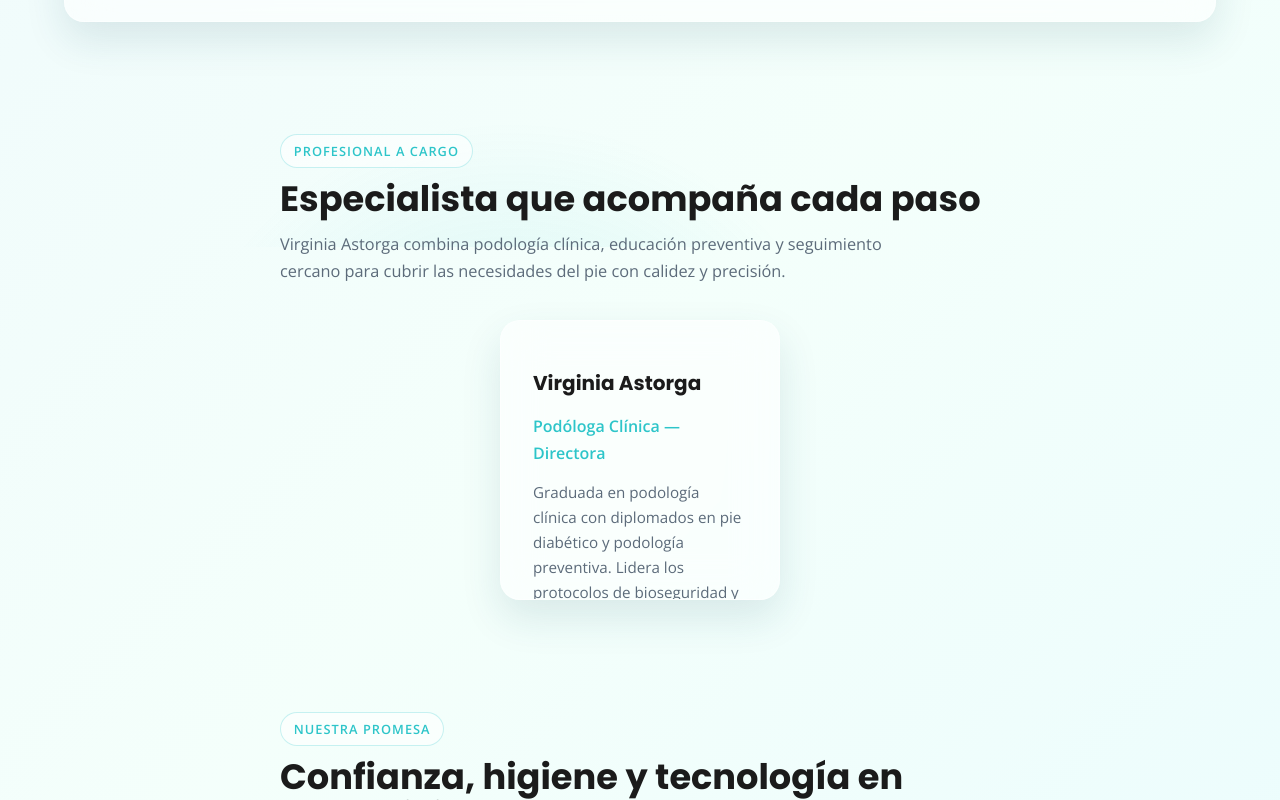
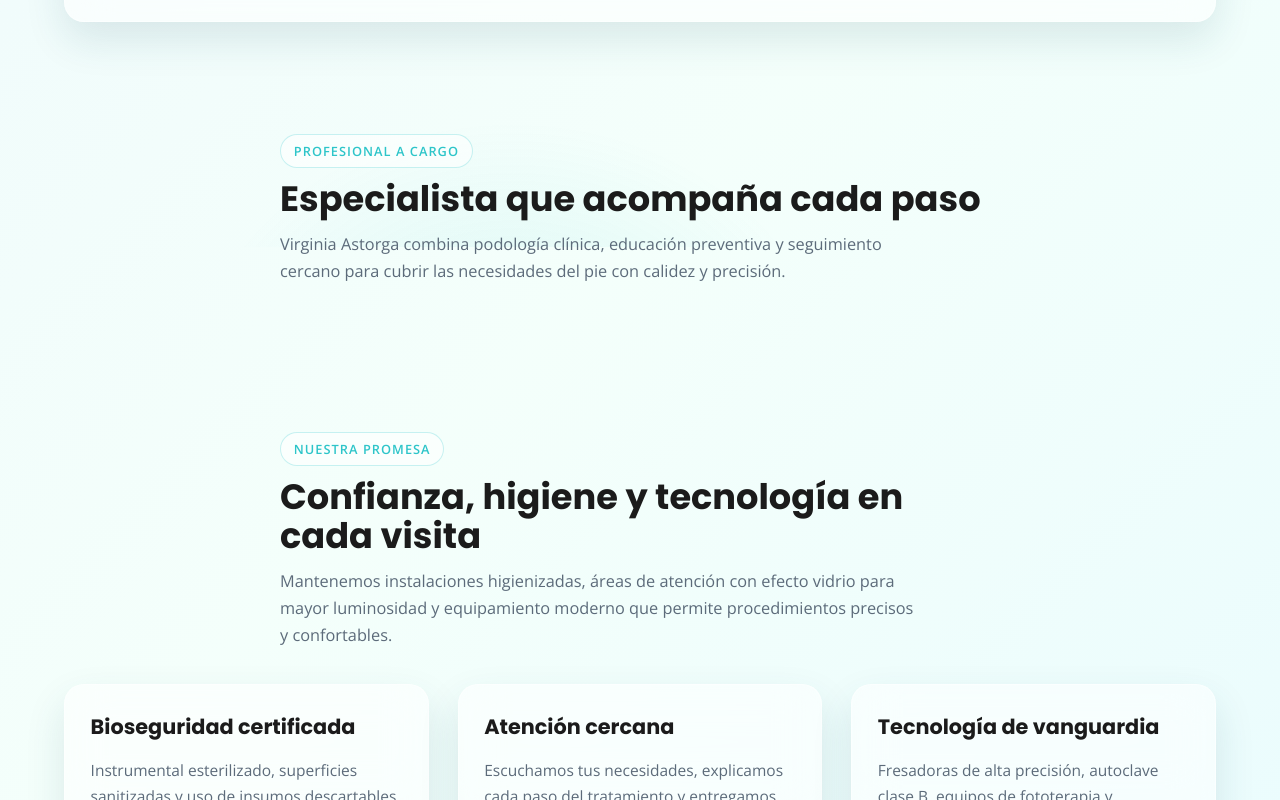
Before and after one commit to Ign14/podologiacochoa.cl, a plain HTML site: page nosotros.html in a window 1280 px wide. Shown: the part 553-1353 px from the top of the page. Drawn offline with nearby package versions, Linux system fonts and the light colour scheme.

Commit message:
Remove Virginia Astorga cards from homepage and team

```diff
--- a/nosotros.html
+++ b/nosotros.html
@@ -43,14 +43,6 @@
         <span class="badge-soft">Profesional a cargo</span>
         <h2>Especialista que acompaña cada paso</h2>
         <p>Virginia Astorga combina podología clínica, educación preventiva y seguimiento cercano para cubrir las necesidades del pie con calidez y precisión.</p>
-      </div>
-      <div class="team-grid">
-        <article class="card team-card fade-in" style="--delay:.12s;">
-          <span class="team-avatar"></span>
-          <h3>Virginia Astorga</h3>
-          <span>Podóloga Clínica — Directora</span>
-          <p>Graduada en podología clínica con diplomados en pie diabético y podología preventiva. Lidera los protocolos de bioseguridad y la formación continua de la clínica.</p>
-        </article>
       </div>
     </section>
 
```
Also changed, not shown: index.html (+0 -8 lines).
